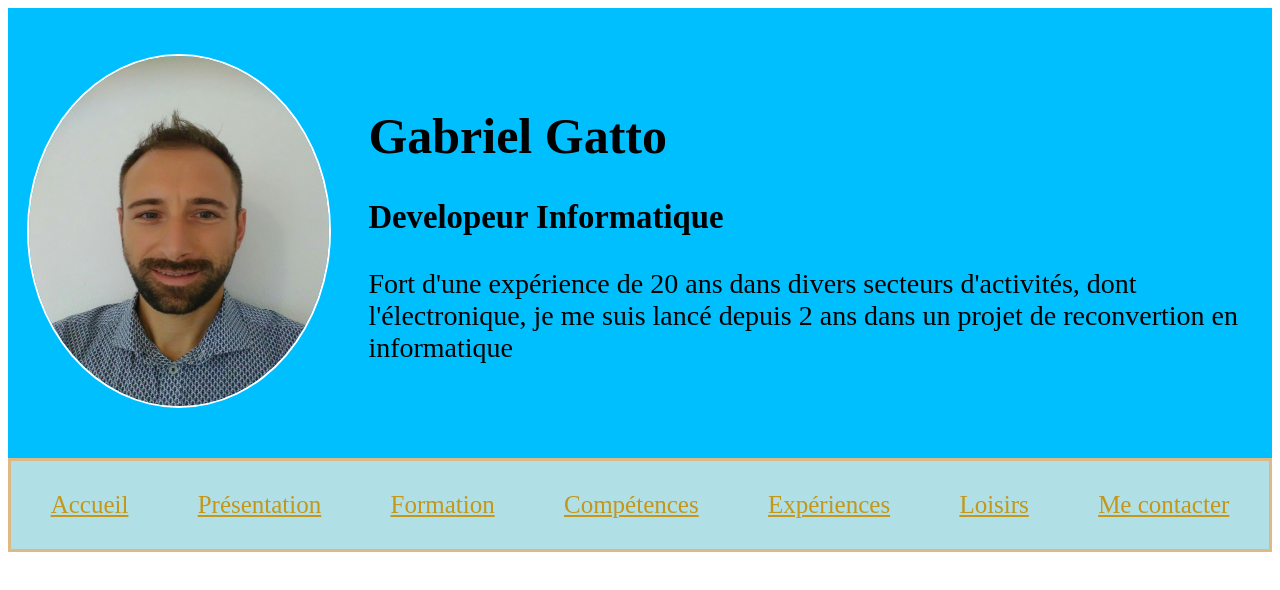
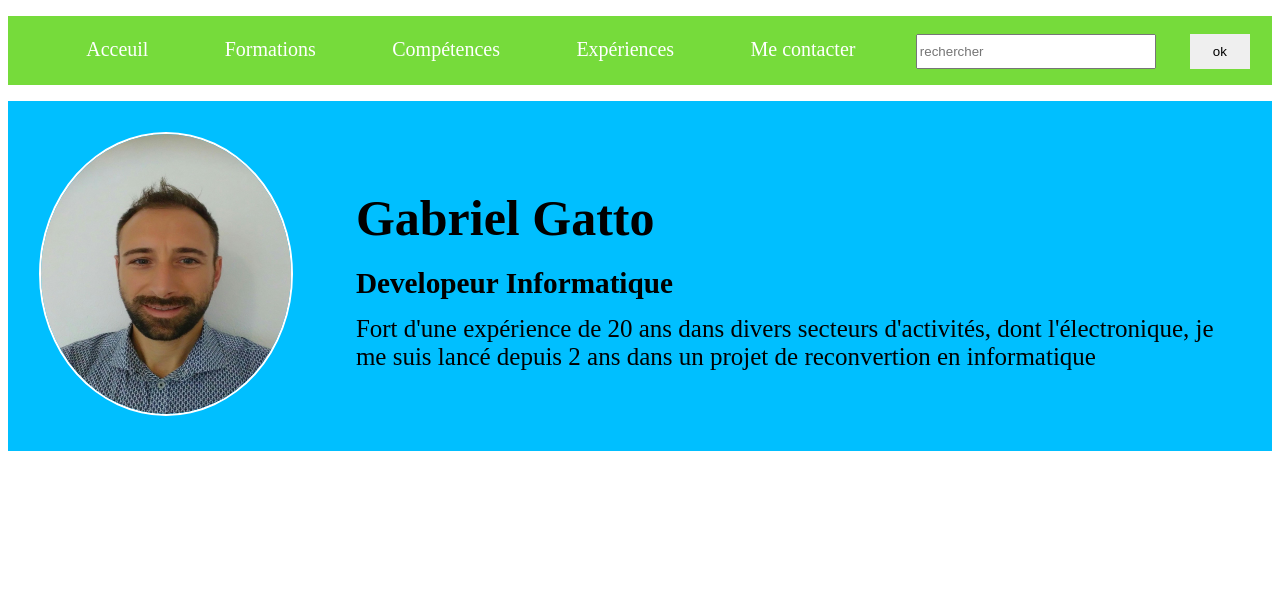
Before and after one commit to Gattogab/MonCV.frama.io, a plain HTML site: page index.html in a window 1280 px wide. Shown: the top 590 px of the page. Drawn offline with Linux system fonts and the light colour scheme.

Commit message:
Mise en place du menu fixe

```diff
--- a/index.css
+++ b/index.css
@@ -1,7 +1,10 @@
-@media screen and (min-width: 576px){
+@media screen and (min-width: 1000px){
+    body{
+        height: 1280px;
+    }
     [class="entete"]{
         width: 100%;
-        height: 450px;
+        height: 350px;
         display: flex;
         justify-content: space-around;
         align-items: center;
@@ -9,37 +12,67 @@
     }
     h1{
         font-size: 50px;
+        margin-bottom: 20px;
+    }
+    h3{
+        margin-top: 0px;
+        margin-bottom: 10px;
+    }
+    p{
+        margin-top: 15px;
     }
     [class="presentation"]{
         width: 70%;
-        font-size: 28px;
+        font-size: 25px;
     }
     [src="ma_photo.jpg"]{
         border-radius :50%;
         border:2px solid white;
-        width: 300px;
-        height: 350px;
+        width: 250px;
+        height: 280px;
     }
-    [class="menu"]{
-        background-color: powderblue;
-        border: 3px solid burlywood;
-    }
-    ul{
+    ul {
         display: flex;
         justify-content: space-around;
-        list-style: none;
-        font-size: 25px;
-        padding: 5px;
+        list-style-type: none;
 
+        overflow: hidden;
+        background-color: rgba(117, 219, 58, 0.993);
+      }
 
+        li a {
+        display: block;
+        color: white;
+        text-align: center;
+        font-size: 20px;
+        padding: 14px 16px;
+        text-decoration: none;
+        margin-top: 8px;
       }
-    a{
-        color: rgb(196, 150, 25);
+      a:hover {
+        background-color: rgb(61, 210, 236);
       }
+      [type="submit"]:hover{
+        background-color: #e8e8e7;
+        cursor: grab;
+      }
+
+      [type="submit"]{
+          width: 60px;
+          height: 35px;
+          border: 0px;
+          margin-top: 3px;
+          margin-left: 30px;
+      }
+      [type="search"]{
+          width: 240px;
+          height: 35px;
+      }
+
 }
 
     /*gestion format telephone portable*/
-    @media screen and (max-width: 576px){
+    @media screen and (max-width: 1000px){
         [class="entete"]{
             width: 100%;
             height: 250px;
@@ -61,70 +94,34 @@
             width: 90px;
             height: 110px;
         }
+        ul {
+           list-style-type: none;
+            margin: 0;
+            padding: 0;
+            width: 100%;
+            background-color: #f1f1f1;
           }
 
-@media screen and (min-width: 576px){
-[class="entete"]{
-    width: 100%;
-    height: 450px;
-    display: flex;
-    justify-content: space-around;
-    align-items: center;
-    background-color: deepskyblue;
+          li a {
+            text-align: center;
+            display: block;
+            color: rgb(149, 214, 45);
+            padding: 8px 16px;
+            text-decoration: none;
           }
-h1{
-    font-size: 50px;
+          li a:hover{
+              background-color: aquamarine;
           }
-[class="presentation"]{
-    width: 70%;
-    font-size: 28px;
+          [type="submit"]{
+            width: 60px;
+            height: 35px;
+            border: 0px;
+            margin-top: 6px;
+            margin-left: 30px;
         }
-[src="ma_photo.jpg"]{
-    border-radius :50%;
-    border:2px solid white;
-    width: 300px;
-    height: 350px;
-}
-[class="menu"]{
-    background-color: powderblue;
-    border: 3px solid burlywood;
-}
-ul{
-
-    display: flex;
-    justify-content: space-around;
-    list-style: none;
-    font-size: 25px;
-    padding: 5px;
-
-
-}
-a{
-    color: rgb(196, 150, 25);
+        [type="search"]{
+            margin-left: auto;
+            width: 240px;
+            height: 35px;
         }
         }
-
-/*gestion format telephone portable*/
-@media screen and (max-width: 576px){
-    [class="entete"]{
-        width: 100%;
-        height: 250px;
-        display: flex;
-        justify-content: space-around;
-        align-items: center;
-        background-color: deepskyblue;
-    }
-    h1{
-        font-size: 25px;
-    }
-    [class="presentation"]{
-        width: 70%;
-        font-size: 18px;
-    }
-    [src="ma_photo.jpg"]{
-        border-radius :50%;
-        border:2px solid white;
-        width: 90px;
-        height: 110px;
-    }
-}
--- a/index.html
+++ b/index.html
@@ -5,6 +5,15 @@
 	<link href="index.css" rel="stylesheet" type="text/css" media="screen" />
 </head>
     <body>
+      <ul>
+        <li><a href="#home">Acceuil</a></li>
+        <li><a href="#Formations">Formations</a></li>
+        <li><a href="#Compétences">Compétences</a></li>
+        <li><a href="#Expériences">Expériences</a></li>
+        <li><a href="#contact">Me contacter</a></li>
+        <li><p align="center"><input type="search" name="recherche" id="recherche" placeholder="rechercher">
+          <input type="submit" value="ok"></p></li>
+      </ul>
       <div class="entete">
         <p><img src="ma_photo.jpg"></p>
         <div class="presentation">
@@ -14,18 +23,6 @@
 dont l'électronique, je me suis lancé depuis 2 ans dans un projet de reconvertion en informatique</p>
         </div>
       </div>
-        <nav class="menu">
-                <ul>
-                  <li><a href="#Accueil">Accueil</a></li>
-                  <li><a href="#Présentation">Présentation</a></li>
-                  <li><a href="#Formation">Formation</a></li>
-                  <li><a href="#Compétences">Compétences</a></li>
-                  <li><a href="#Expériences">Expériences</a></li>
-                  <li><a href="#Loisirs">Loisirs</a></li>
-                  <li><a href="#Me contacter">Me contacter</a></li>
-
-                </ul>
-              </nav>
 
     </body>
 </html>
```
Also changed, not shown: loupe.jpg (added). Lines whose indentation alone changed are shown as unchanged.
